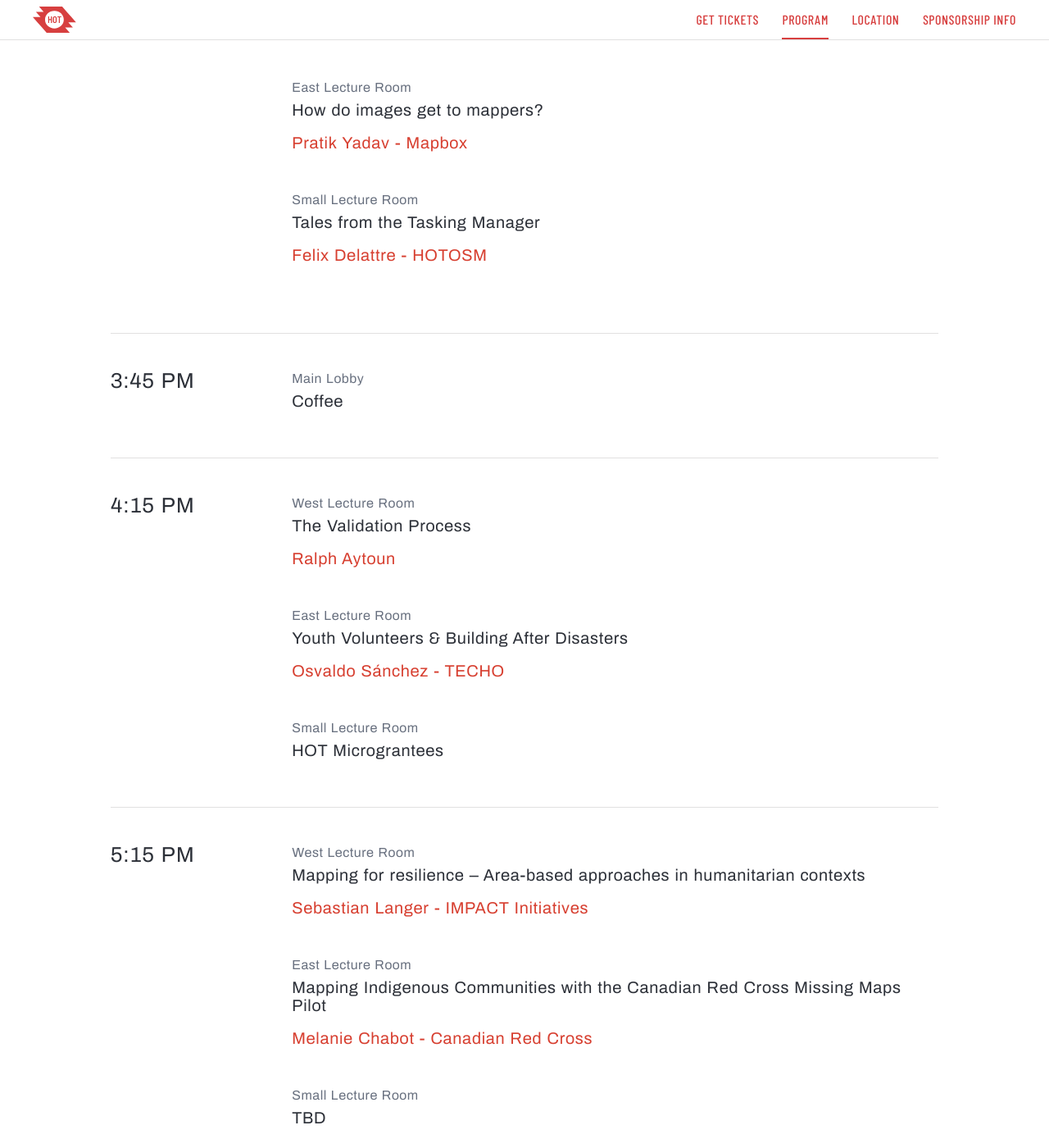
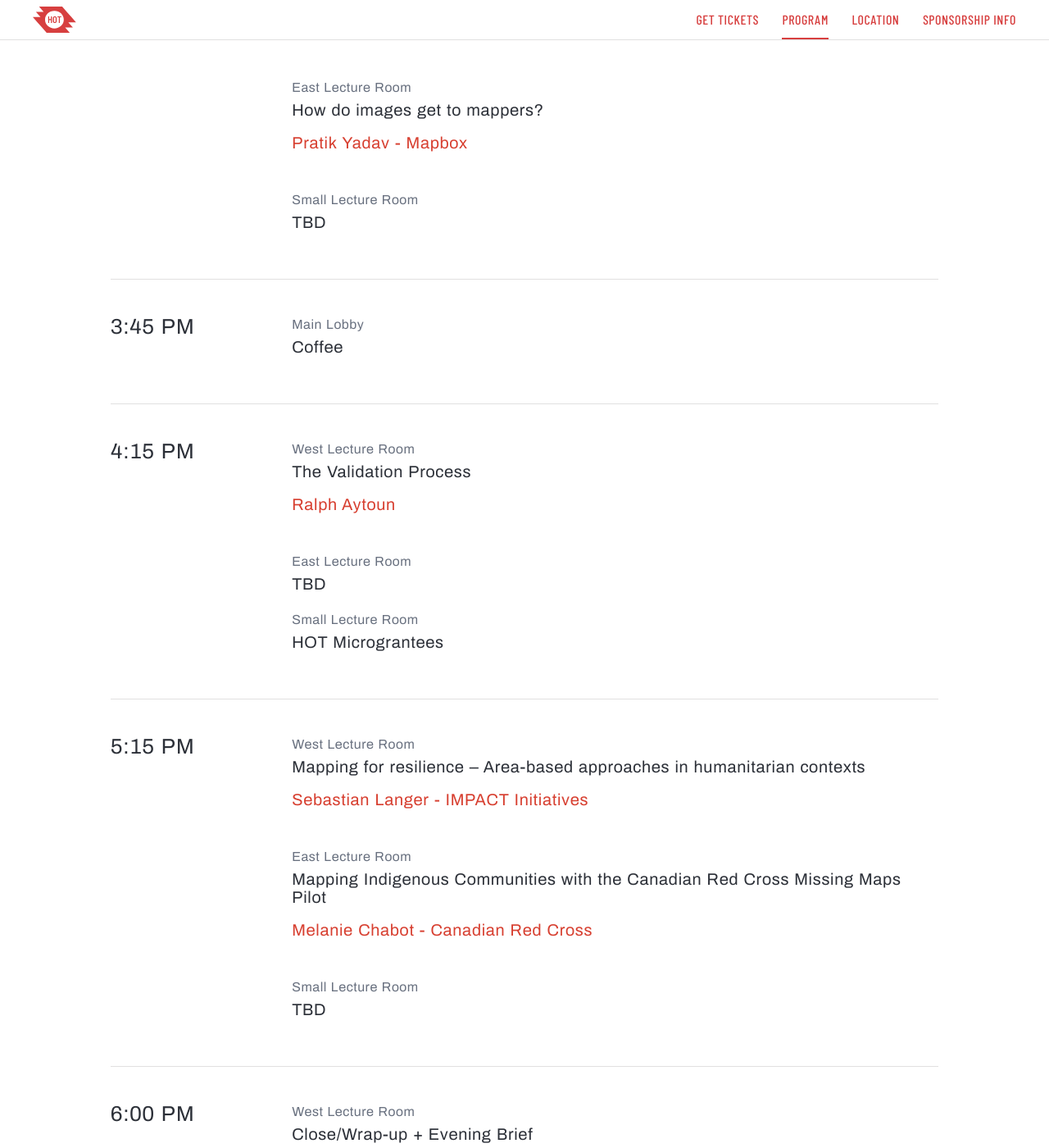
Before and after one commit to hotosm/hot-summit-2019, a Jekyll site: the page built from program.markdown, in a window 1280 px wide and 1400 px high, scrolled down 5828 px. Shown: the whole window at 82% size. Built offline with Jekyll 4.4.1, drawn with Linux system fonts in a browser that asks for light colours.

Commit message:
Update program.markdown

```diff
--- a/program.markdown
+++ b/program.markdown
@@ -162,8 +162,7 @@
         title: "How do images get to mappers?"
         presenter: Pratik Yadav - Mapbox
       - location: Small Lecture Room
-        title: "Tales from the Tasking Manager"
-        presenter: Felix Delattre - HOTOSM
+        title: TBD
   - time: 3:45 PM
     session:
       - location: Main Lobby
@@ -174,8 +173,7 @@
         title: The Validation Process
         presenter: Ralph Aytoun
       - location: East Lecture Room
-        title: "Youth Volunteers & Building After Disasters"
-        presenter: Osvaldo Sánchez - TECHO
+        title: TBD
       - location: Small Lecture Room
         title: HOT Micrograntees
   - time: 5:15 PM
```
